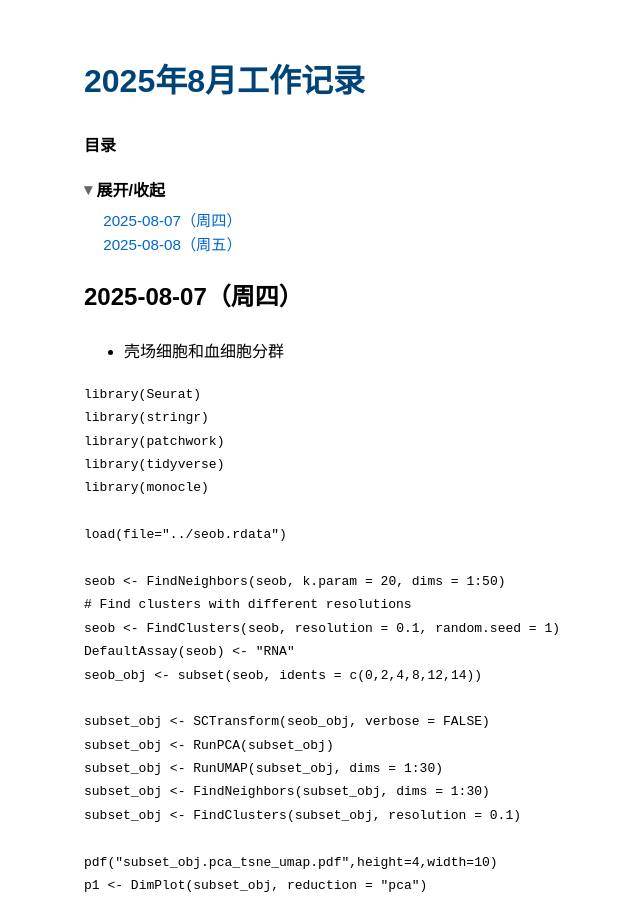
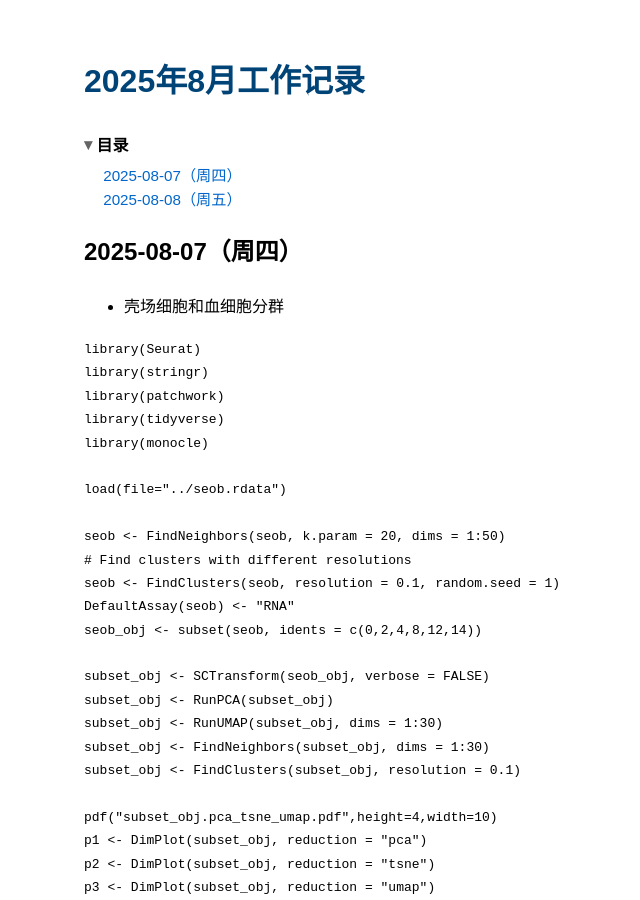
Before and after one commit to tengwen2018/tengwen2018.github.io, a Jekyll site: the page built from _notes/2025-08.md, in a window 1280 px wide and 900 px high. Shown: the whole window, without its empty margins (156-796 px from the left). Built offline with Jekyll 4.4.1, drawn with Linux system fonts in a browser that asks for light colours.

Commit message:
Update 2025-08.md

```diff
--- a/_notes/2025-08.md
+++ b/_notes/2025-08.md
@@ -3,9 +3,8 @@ layout: note
 title: "2025年8月工作记录"
 ---
 
-**目录**
 <details markdown="1" open>
-<summary> 展开/收起</summary>
+<summary> 目录</summary>
 
 * 目录
 {:toc}
```
